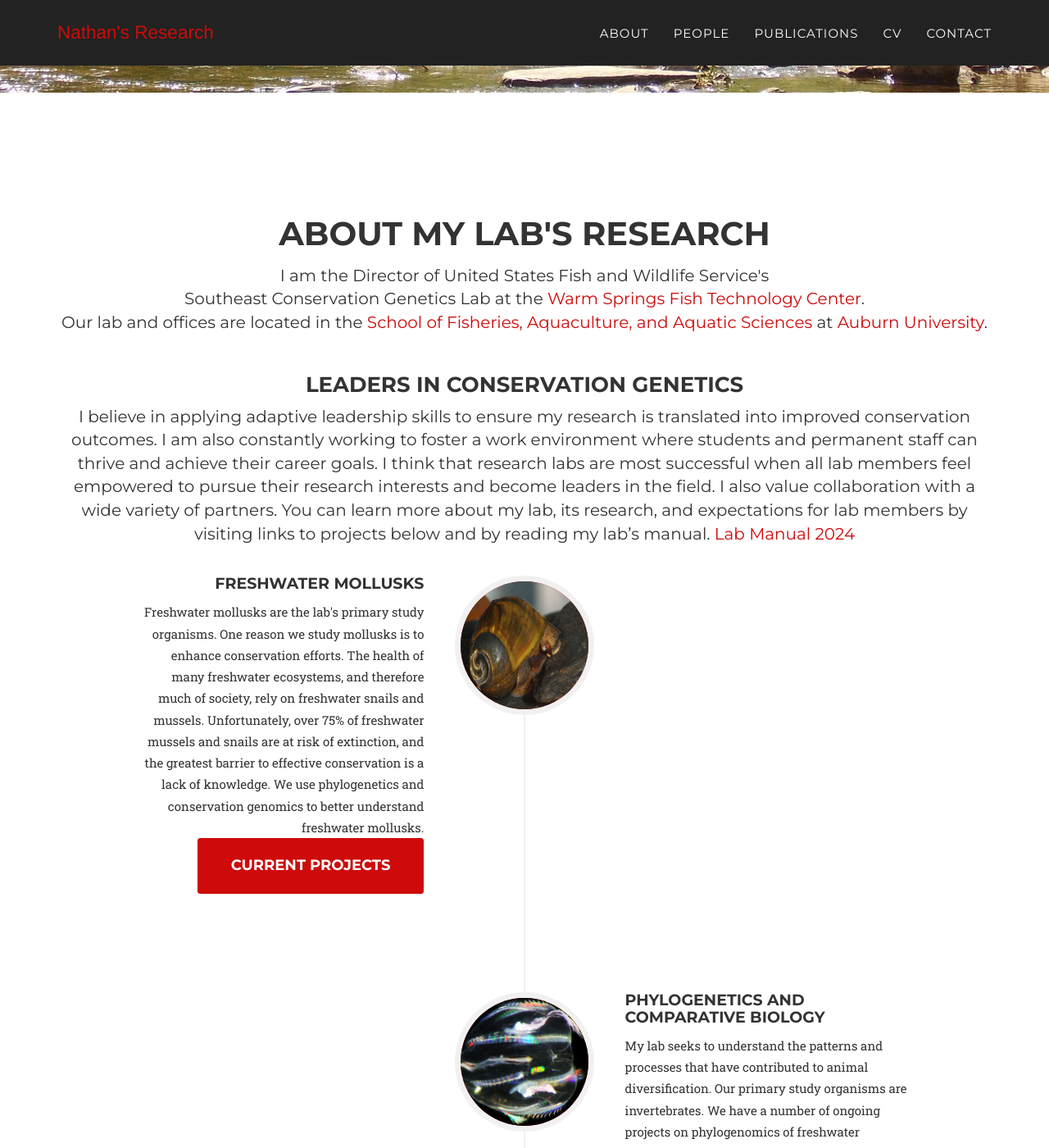
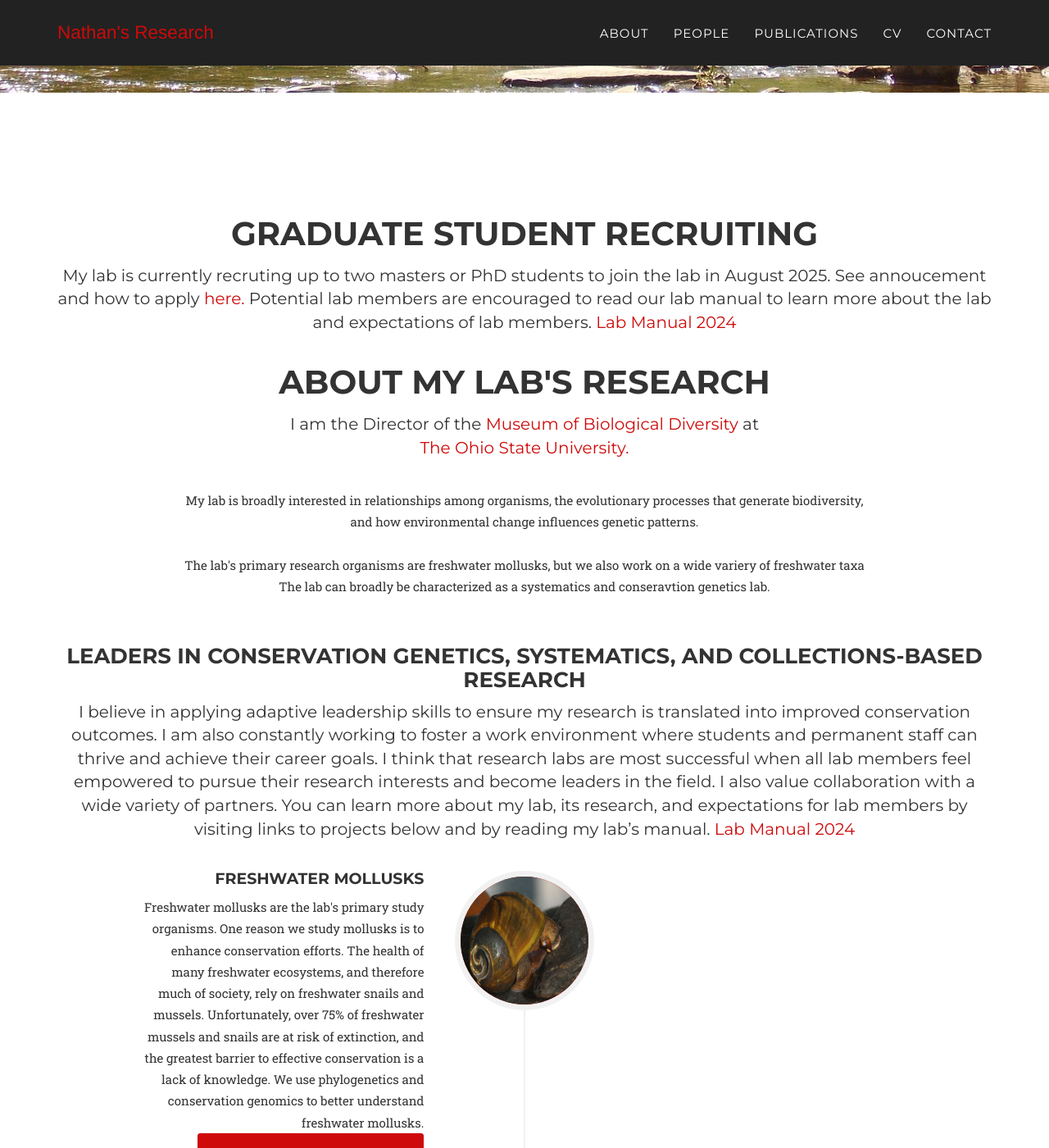
Before and after one commit to NathanWhelan/nathanwhelan.github.io, a Jekyll site: the page built from index.html, in a window 1280 px wide and 1400 px high, scrolled down 520 px. Shown: the whole window at 82% size. Built offline with Jekyll 4.4.1, drawn with Linux system fonts in a browser that asks for light colours; some web fonts are replaced; some of the changed text lies outside the part shown.

Commit message:
major update from moving to OSU

```diff
--- a/_config.yml
+++ b/_config.yml
@@ -19,20 +19,13 @@ color:
 people:
 - name: Nathan Whelan
   pic: Whelan
-  position: Lab Director and Principal Investigator
+  position: Museum Director and Principal Investigator
   description: CV available <a href="/assests/Whelan_CV_website.pdf">here</a>.
   social:
-    - title: twitter
-      url: https://twitter.com/polarfire
     - title: google-plus
       url: https://scholar.google.com/citations?user=KQ9B0csAAAAJ&hl=en&oi=ao
     - title: github
       url: https://github.com/NathanWhelan/
-
-- name: Austin Hannah
-  pic: Hannah
-  position: Lab Manager
-  description: Conservation genomics and hatchery program evaluation.
 
 - name: Sam Donohoo
   pic: Donohoo
@@ -59,6 +52,11 @@ people:
   pic: Steed
   position: Masters Student
   description: Conservation genomics of Seep Mudalia and Frosted Flatwoods Salamander
+
+- name: Austin Hannah (alum)
+  pic: Hannah
+  position: Lab Manager (former member still with USFWS)
+  description: Conservation genomics and hatchery program evaluation.
 
 - name: Mia Adcock (alum)
   pic: Adcock
@@ -115,8 +113,8 @@ social:
 
 # Postal address (add as many lines as necessary)
 address:
-  - line: 203 Swingle Hall
-  - line: Auburn, AL 36801
+  - line: 1315 Kinnear Road
+  - line: Columbus, OH 43212-1157
 
 # Build settings
 markdown: kramdown
--- a/_includes/about.html
+++ b/_includes/about.html
@@ -4,17 +4,17 @@
             <div class="row">
                 <div class="col-lg-12 text-center">
 
-		   <!-- <h2 class="section-heading">We’re recruiting graduate students</h2>
-		    <hs>We are currently recruting masters or PhD students to join the lab in January or August 2024. See annoucement and how to apply <a href="https://nathanwhelan.github.io/assests/GRA_Recruitment_2024.pdf">here.</a> Potential lab members are encouraged to read our lab manual to learn more about the lab and expectations of lab members. <a href="https://nathanwhelan.github.io/assests/Lab_Manual_August-2024_with-appendices.pdf">Lab Manual 2024</a></hs>
-	            <p></br></p> <-->
+		    <h2 class="section-heading">Graduate Student Recruiting</h2>
+		    <hs>My lab is  currently recruting up to two masters or PhD students to join the lab in August 2025. See annoucement and how to apply <a href="https://nathanwhelan.github.io/assests/Grad_Recruitment_2025.pdf">here.</a> Potential lab members are encouraged to read our lab manual to learn more about the lab and expectations of lab members. <a href="https://nathanwhelan.github.io/assests/Lab_Manual_August-2024_with-appendices.pdf">Lab Manual 2024</a></hs>
+	            <p></br></p>
 
                   <h2 class="section-heading">About My Lab's Research</h2>
-                    <hs>I am the Director of United States Fish and Wildlife Service's </br>Southeast Conservation Genetics Lab at the <a href="https://www.fws.gov/office/warm-springs-fish-technology-center">Warm Springs Fish Technology Center</a>.</br>Our lab and offices are located in the <a href="http://sfaas.auburn.edu">School of Fisheries, Aquaculture, and Aquatic Sciences</a> at <a href="http://auburn.edu">Auburn University</a>.</hs>
+                    <hs>I am the Director of the <a href="https://mbd.osu.edu/">Museum of Biological Diversity</a> at </br><a href="https://www.osu.edu">The Ohio State University.</a></hs>
 		    <p></br></p>
-	          <!--  <p>My lab is broadly interested in relationships among organisms, the evolutionary processes that generate biodiversity,</br> and how environmental change influences genetic patterns.</br></br>Much of our work empahsizes freshwater conservation with a focus on mollusks.</br></br>This is Nathan's personal website. You can also learn more about what we do at our USFWS website <a href="https://www.fws.gov/office/warm-springs-fish-technology-center/what-we-do">here</a>.</p>
-		    <p></br></p> -->
-                    <h3 class="section-heading">Leaders in Conservation Genetics</h3>
-			<hs>I believe in applying adaptive leadership skills to ensure my research is translated into improved conservation outcomes. I am also constantly working to foster a work environment where students and permanent staff can thrive and achieve their career goals. I think that research labs are most successful when all lab members feel empowered to pursue their research interests and become leaders in the field. I also value collaboration with a wide variety of partners. You can learn more about my lab, its research, and expectations for lab members by visiting links to projects below and by reading my lab’s manual. <a href="https://nathanwhelan.github.io/assests/Lab_Manual_August-2024_with-appendices.pdf">Lab Manual 2024</a></hs>
+	            <p>My lab is broadly interested in relationships among organisms, the evolutionary processes that generate biodiversity,</br> and how environmental change influences genetic patterns.</br></br>The lab's primary research organisms are freshwater mollusks, but we also work on a wide variery of freshwater taxa</br>The lab can broadly be characterized as a systematics and conseravtion genetics lab.</br></p>
+		    <p></br></p>
+                    <h3 class="section-heading">Leaders in Conservation Genetics, Systematics, and Collections-Based Research</h3>
+			<hs>I believe in applying adaptive leadership skills to ensure my research is translated into improved conservation outcomes. I am also constantly working to foster a work environment where students and permanent staff can thrive and achieve their career goals. I think that research labs are most successful when all lab members feel empowered to pursue their research interests and become leaders in the field. I also value collaboration with a wide variety of partners. You can learn more about my lab, its research, and expectations for lab members by visiting links to projects below and by reading my lab’s manual. <a href="https://nathanwhelan.github.io/assests/Lab-Manual_Aug2025.pdf">Lab Manual 2024</a></hs>
 		<p></br></p>
 
                 </div>
@@ -65,7 +65,7 @@
 			     </div>
                         </li>
 
-			<li class="timeline-inverted">
+			<!-- <li class="timeline-inverted">
                             <div class="timeline-image">
                                 <img class="img-circle img-responsive" src="img/about/eDNA.jpg" alt="">
                             </div>
@@ -78,7 +78,7 @@
                                 </div>
                                   <a href="/projects/eDNA.html" class="page-scroll btn btn-xl">Current Projects</a>
 				</div>
-                        </li>
+                        </li> -->
                         <li>
                             <div class="timeline-image">
                                 <img class="img-circle img-responsive" src="img/about/Phylogeny.jpg" alt="">
--- a/_includes/contact.html
+++ b/_includes/contact.html
@@ -4,10 +4,10 @@
                 <div class="col-lg-12 text-center">
                     <h2 class="section-heading">Email me</h2>
 			<p></br></p>
-		    <hm class="section-explanation">Please contact me if you are interested in joining my lab as a graduate student or postdoc at Auburn University. Potential lab members are encouraged to read our lab manual to learn more about the lab and expectations of lab members. <a href="https://nathanwhelan.github.io/assests/Lab_Manual_Feb_2025_with-appendices.pdf">Lab Manual</a></hm>
+		    <hm class="section-explanation">Please contact me if you are interested in joining my lab as a graduate student or postdoc at The Ohio State University. Potential lab members are encouraged to read our lab manual to learn more about the lab and expectations of lab members. <a href="https://nathanwhelan.github.io/assests/Lab-Manual_Aug2025.pdf">Lab Manual</a></hm>
 			<p></br></p>
 		    <hs class="section-explanation">I am also always happy to answer questions about my research, freshwater conservation, or snails.</hs>
-		    <h4 class="section-heading"></br><a href="mailto:nwhelan@auburn.edu">nwhelan[at]auburn[dot]edu</a></br></br><a href="mailto:nathan_whelan@fws.gov">nathan_whelan[at]fws[dot]gov</a></h4>
+		    <h4 class="section-heading"></br><a href="mailto:Whelan.105@osu.edu">Whelan.105@osu.edu</a></h4>
 
 		</div>
 		</div>
--- a/_includes/publications.html
+++ b/_includes/publications.html
@@ -9,9 +9,12 @@
 			<p></br></p>
 	        </div>
             </div>
+<div class="box"><div class="box-title"></div><div class="box-body">
+	<p>Perkins, M.A., K.L. DeVilbiss, N.V. Whelan, R.A. Hoch, B.K. Jones, J.W. Mays, H.K. Evans, S.B. Benfield. (2025). A new endemic freshwater mussel (Bivalvia: Unionidae) genus and species, <i>Ligodonta obscura</i>, from the Yadkin-Pee Dee River drainage in North Carolina, USA. <i>ZooKeys</i> 1248: 245-265. <a href="https://doi.org/10.3897/zookeys.1248.152952">DOI: 10.3897/zookeys.1248.152952</a>
+</div><div class="box-footer"> </div></div>
 
 <div class="box"><div class="box-title"></div><div class="box-body">
-	<p>Whelan, N.V., M.L. Buntin, A.D. Wright, P.D. Johnson. (2024). Population genomics reveals how Pleuroceridae (Gastropoda: Cerithioidea) species respond to habitat degradation. <i>American Malacological Bulletin</i>. IN PRESS.</p></p>
+	<p>Whelan, N.V., M.L. Buntin, A.D. Wright, P.D. Johnson. (2025). Population genomics reveals how Pleuroceridae (Gastropoda: Cerithioidea) species respond to habitat degradation. <i>American Malacological Bulletin</i>. 41: 45-54. <a href="hhttps://doi.org/10.4003/006.041.0104">DOI: 10.4003/006.041.0104</a></p></p>
 </div><div class="box-footer"> </div></div>
 
 <div class="box"><div class="box-title"></div><div class="box-body">
--- a/_includes/team.html
+++ b/_includes/team.html
@@ -11,7 +11,7 @@
         <div class="row">
             <div class="col-lg-8 col-lg-offset-2 text-center">
                 <img src="img/lab-update.jpg" style="max-width: 100%" />
-                <p class="large text-muted">Swingle Hall, Auburn University, September 2022</p>
+                <p class="large text-muted">Swingle Hall, Auburn University, September 2022.</br>This picture is outdated. New picture from The Ohio State University coming soon.</p>
             </div>
         </div>
 
```
Also changed, not shown: 15 other files.
